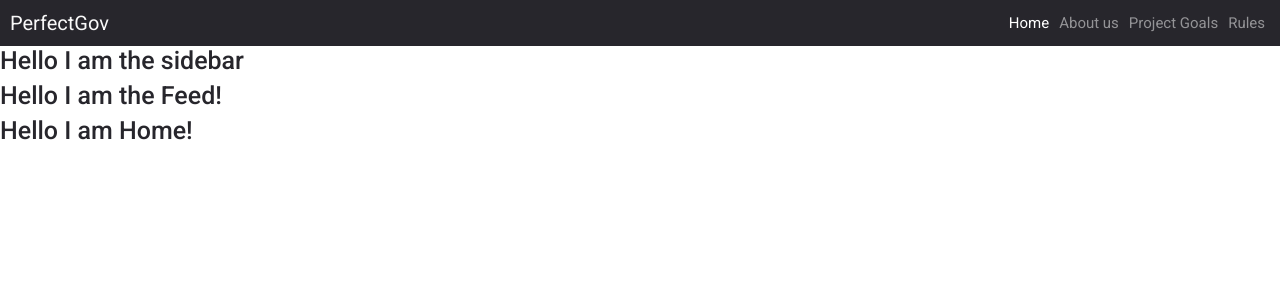
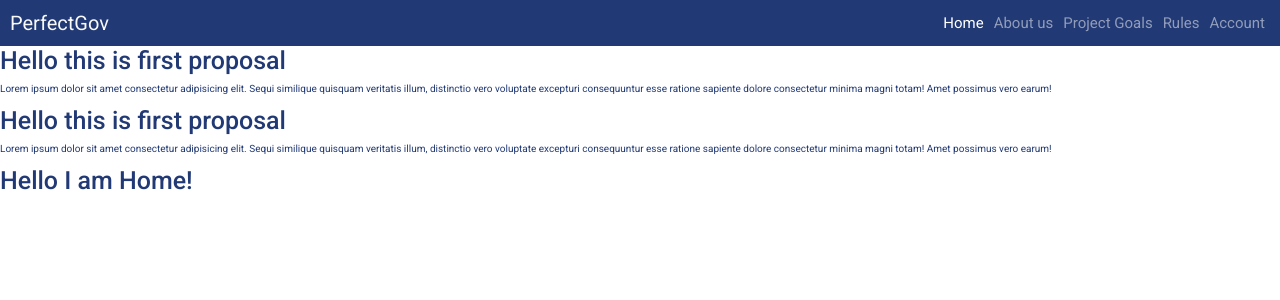
Before and after one commit to angelo-martinez/perfectgov, a React (Create React App) app: page / in a window 1280 px wide. Shown: the top 300 px of the page. Built offline with nearby package versions, Linux system fonts and the light colour scheme.

Commit message:
added sidebar/ global context/ feed

```diff
--- a/src/js/components/Feed.js
+++ b/src/js/components/Feed.js
@@ -1,5 +1,18 @@
 import React from "react";
 
 export const Feed = () => {
-  return <h1>Hello I am the Feed!</h1>;
+  return (
+    <section className="feed">
+      <article className="feed-article">
+        <h1 className="feed-article-title">Hello this is first proposal</h1>
+        <div className="feed-article-img"></div>
+        <p className="feed-article-dsc">Lorem ipsum dolor sit amet consectetur adipisicing elit. Sequi similique quisquam veritatis illum, distinctio vero voluptate excepturi consequuntur esse ratione sapiente dolore consectetur minima magni totam! Amet possimus vero earum!</p>
+      </article>
+      <article className="feed-article">
+        <h1 className="feed-article-title">Hello this is first proposal</h1>
+        <div className="feed-article-img"></div>
+        <p className="feed-article-dsc">Lorem ipsum dolor sit amet consectetur adipisicing elit. Sequi similique quisquam veritatis illum, distinctio vero voluptate excepturi consequuntur esse ratione sapiente dolore consectetur minima magni totam! Amet possimus vero earum!</p>
+      </article>
+    </section>
+  );
 };
--- a/src/js/components/Header.js
+++ b/src/js/components/Header.js
@@ -1,5 +1,6 @@
 import React, { useState, useEffect } from "react";
 import { Link } from "react-router-dom";
+import { Consumer } from "../store/appContext";
 
 export const Header = () => {
 
@@ -7,7 +8,6 @@ const [ queryString, seQueryString ] = useState('/');
 
   useEffect(() => {
     seQueryString(window.location.pathname);
-    console.log(queryString);
   });
 
   return (
@@ -40,6 +40,15 @@ const [ queryString, seQueryString ] = useState('/');
                 Rules
               </Link>
             </li>
+            <Consumer>
+            {({ store, actions }) => {
+              return (
+                <li className={`nav-item ${store.opernSidebar ? 'activex1' : ''}`} onClick={() => actions.setSidebar()}>
+                  <a href="#" className="nav-link">Account</a>
+                </li>
+              )
+            }}
+            </Consumer>
           </ul>
         </div>
       </nav>
--- a/src/js/components/Sidebar.js
+++ b/src/js/components/Sidebar.js
@@ -1,9 +1,21 @@
 import React from "react";
+import { Consumer } from "../store/appContext";
 
 export const Sidebar = () => {
   return (
-    <React.Fragment>
-      <h1>Hello I am the sidebar</h1>
-    </React.Fragment>
+    <Consumer>
+      {({ store, actions }) => {
+        return (
+          <div className={`sidebar ${store.opernSidebar ? 'open' : 'closed'}`}>
+            <div className="avatar" />
+            <ul className="sidebar-list">
+              <li className="sidebar-item">My Account</li>
+              <li className="sidebar-item">My Citizen Score</li>
+              <li className="sidebar-item">My Laws</li>
+            </ul>
+          </div>
+        )
+      }}
+    </Consumer>
   );
 };
--- a/src/js/store/appContext.js
+++ b/src/js/store/appContext.js
@@ -1,44 +1,43 @@
-import React from "react";
+import React, { useState, useEffect } from "react";
 import getState from "./flux.js";
 
 // Don't change, here is where we initialize our context, by default its just going to be Null.
-export const Context = React.createContext(null);
+export const { Consumer, Provider } = React.createContext(null);
 
-// This function injects the global store to the app
+// This function injects the global store to any view/component where you want to use it, we will inject the context to Layout.jsx, you can see it here:
+// https://github.com/4GeeksAcademy/react-hello-webapp/blob/master/src/js/layout.jsx#L35
 const injectContext = PassedComponent => {
-  class StoreWrapper extends React.Component {
-    constructor(props) {
-      super(props);
+	const StoreWrapper = props => {
+		//this will be passed as the contenxt value
+		const [state, setState] = useState(
+			getState({
+				getStore: () => state.store,
+				getActions: () => state.actions,
+				setStore: updatedStore =>
+					setState({
+						store: Object.assign(state.store, updatedStore),
+						actions: { ...state.actions }
+					})
+			})
+		);
 
-      //this will be passed as the contenxt value
-      this.state = getState({
-        getStore: () => this.state.store,
-        setStore: updatedStore =>
-          this.setState({
-            store: Object.assign(this.state.store, updatedStore)
-          })
-      });
-    }
-
-    componentDidMount() {
+		useEffect(() => {
 			/**
 			 * EDIT THIS!
 			 * This function is the equivalent to "window.onLoad", it only run once on the entire application lifetime
 			 * you should do your ajax requests or fetch api requests here
 			 **/
-    }
+		}, []);
 
-    render() {
 		// the initial value for the context its not null anymore, but the current state of this component,
 		// the context will have a getStore and setStore functions available then, because they were declared
 		// on the state of this component
 		return (
-        <Context.Provider value={this.state}>
-          <PassedComponent {...this.props} />
-        </Context.Provider>
+			<Provider value={state}>
+				<PassedComponent {...props} />
+			</Provider>
 		);
-    }
-  }
+	};
 	return StoreWrapper;
 };
 
--- a/src/js/store/flux.js
+++ b/src/js/store/flux.js
@@ -1,33 +1,19 @@
-const getState = ({ getStore, setStore }) => {
+const getState = ({ getStore, getActions, setStore }) => {
 	return {
 		store: {
-      demo: [
-        {
-          title: "FIRST",
-          background: "white",
-          initial: "white"
-        },
-        {
-          title: "SECOND",
-          background: "white",
-          initial: "white"
-        }
-      ]
+      opernSidebar: false
 		},
 		actions: {
-      changeColor: (index, color) => {
+			// Use getActions to call a function within a fuction
+			exampleFunction: () => {
+				getActions().setSidebar();
+      },
+      setSidebar: () => {
         //get the store
         const store = getStore();
+        const switcher = !store.opernSidebar;
 
-        //we have to loop the entire demo array to look for the respective index
-        //and change its color
-        const demo = store.demo.map((elm, i) => {
-          if (i === index) elm.background = color;
-          return elm;
-        });
-
-        //reset the global store
-        setStore({ demo: demo });
+        setStore({ opernSidebar: switcher });
       }
 		}
 	};
--- a/src/styles/abstracts/_variables.scss
+++ b/src/styles/abstracts/_variables.scss
@@ -1,7 +1,7 @@
 //Colors
-$color-purple: #8912c3;
-$color-primary: #27262c;
-$color-secondary: #a3d49c;
+$color-blue: #213974;
+$color-blue-light: #213974;
+$color-red: #db1333;
 $color-white: #f9f9f9;
 
 //Grid
--- a/src/styles/base/_base.scss
+++ b/src/styles/base/_base.scss
@@ -26,6 +26,6 @@ body {
   box-sizing: border-box;
 }
 ::selection {
-  background-color: $color-primary;
+  background-color: $color-blue;
   color: $color-white;
 }
--- a/src/styles/base/_typography.scss
+++ b/src/styles/base/_typography.scss
@@ -1,4 +1,4 @@
 body {
-  color: $color-primary;
+  color: $color-blue;
   font-family: 'Roboto', sans-serif;
 }
--- a/src/styles/components/_header.scss
+++ b/src/styles/components/_header.scss
@@ -1,5 +1,6 @@
 .navbar {
-    background-color: $color-primary;
+    background-color: $color-blue;
+    z-index: 1;
 }
 
 .navbar-brand {
@@ -9,4 +10,7 @@
 
 .nav-item {
     font-size: 1.5rem;
+    &.activex1 a {
+        color: $color-red !important;
+    }
 }
--- /dev/null
+++ b/src/styles/components/_sidebar.scss
@@ -0,0 +1,30 @@
+.sidebar {
+  height: 60vh; /* 60% Full-height */
+  width: 25vw; /* 0 width - change this with JavaScript */
+  max-width: 35rem;
+  border-radius: 0 50rem 50rem 0;
+  position: fixed; /* Stay in place */
+  top: 0; /* Stay at the top */
+  left: 0;
+  background-color: $color-blue-light;
+  overflow-x: hidden; /* Disable horizontal scroll */
+  padding-top: 6rem; /* Place content 60px from the top */
+  transition: 0.5s; /* 0.5 second transition effect to slide in the sidenav */
+
+  &-item {
+    padding: .8rem .8rem .8rem 3.2rem;
+    font-size: 2rem;
+    color: $color-white;
+    display: block;
+    transition: 0.3s;
+    cursor: pointer;
+
+    &:hover {
+      background-color: $color-red;
+    }
+  }
+
+  &.closed {
+    margin-left: -25vw;
+  }
+}
--- a/src/styles/index.scss
+++ b/src/styles/index.scss
@@ -5,3 +5,4 @@
 @import "base/typography";
 
 @import "components/header";
+@import "components/sidebar";
```
Also changed, not shown: public/user-icon.svg (added). Lines whose indentation alone changed are shown as unchanged.
